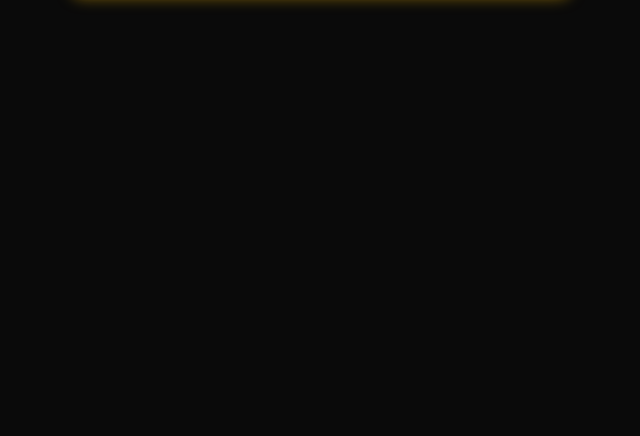
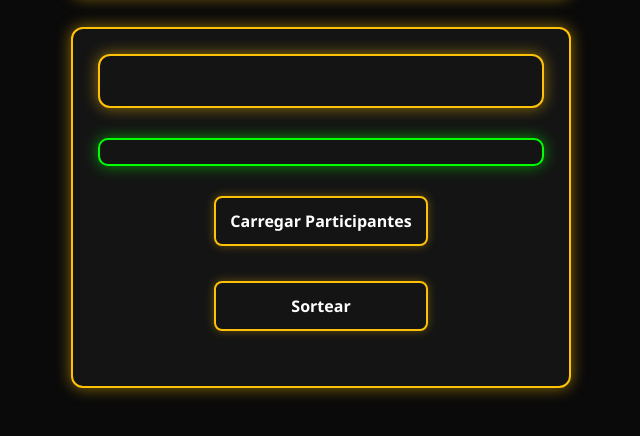
Before and after one commit to Thyago-afonso/SorteioVibes, a website: page admin.html in a window 1280 px wide. Shown: the part 440-876 px from the top of the page, without its empty margins (319-959 px from the left). Before the commit the page ends 800 px from the top, so only its background shows below. Drawn offline with Linux system fonts and the light colour scheme.

Commit message:
Correcao html

```diff
--- a/admin.html
+++ b/admin.html
@@ -36,16 +36,19 @@
       ></div>
     </div>
 
-    <div id="painelAdmin" style="display: none;">
-      <p style="margin-bottom: 10px; color: #ccc;">Logado como <span id="userEmailSpan"></span></p>
+<div id="painelAdmin">
+  <div id="login"></div>
 
+  <!-- Resultado do ganhador logo após login -->
+  <div id="ganhador"></div>
+
+  <!-- Botões do painel -->
   <div class="botoes-container">
     <button id="btnCarregar">Carregar Participantes</button>
     <button id="btnSortear">Sortear</button>
   </div>
 
   <ul id="listaParticipantes"></ul>
-      <div id="ganhador" style="margin-top: 20px; font-size: 18px;"></div>
 </div>
   </div>
   <script src="admin.js"></script>
```
Lines whose indentation alone changed are shown as unchanged.
